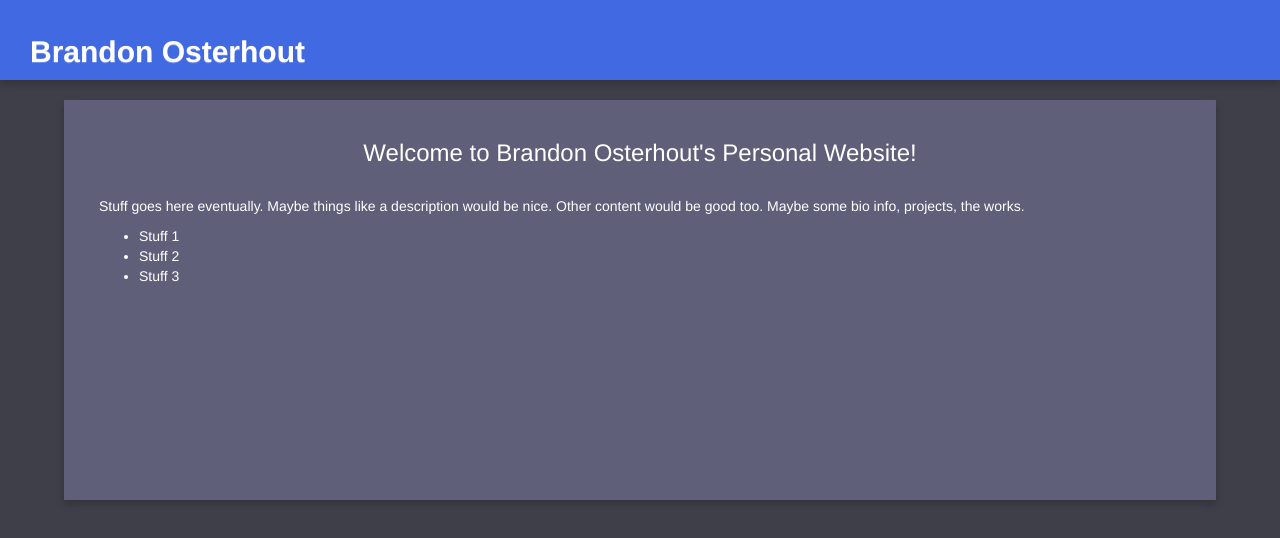
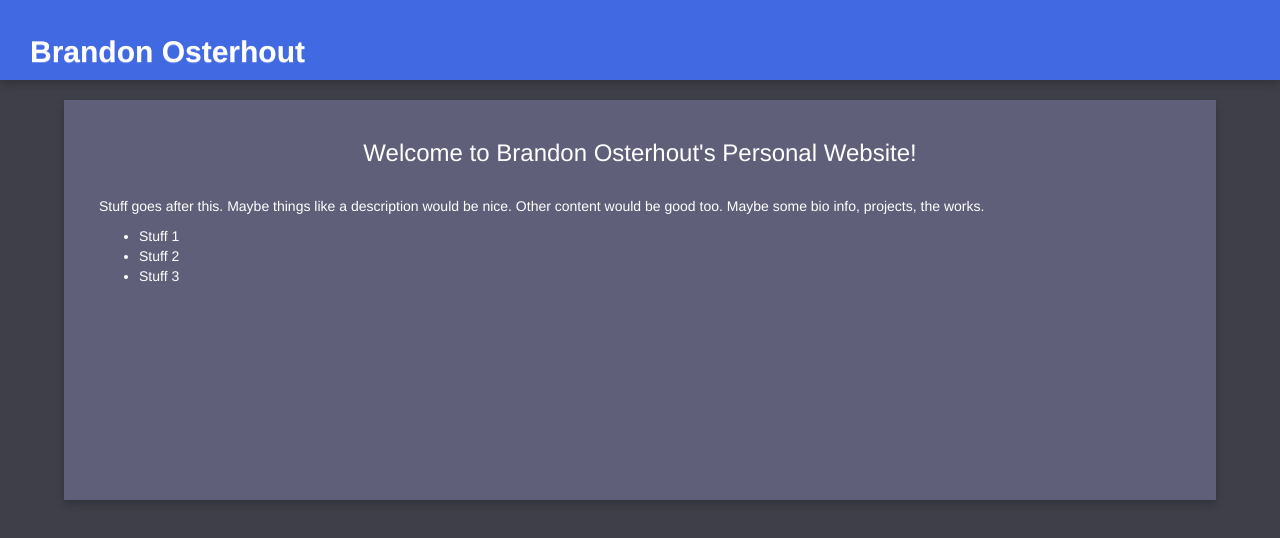
Before and after one commit to daOyster/daOyster.github.io, a plain HTML site: page index.html in a window 1280 px wide. Drawn offline with nearby package versions, Linux system fonts and the light colour scheme.

Commit message:
changed a word

```diff
--- a/index.html
+++ b/index.html
@@ -49,7 +49,7 @@
 	<div class="bg-2 shadow">
 			<h3 style="text-align:center;">Welcome to Brandon Osterhout's Personal Website!</h3>
 			<br>
-			<div class="container"><p>Stuff goes here eventually. Maybe things like a description would be nice.
+			<div class="container"><p>Stuff goes after this. Maybe things like a description would be nice.
 						Other content would be good too. Maybe some bio info, projects, the works.</p>
 			<ul>
 				<li>Stuff 1</li>
```
